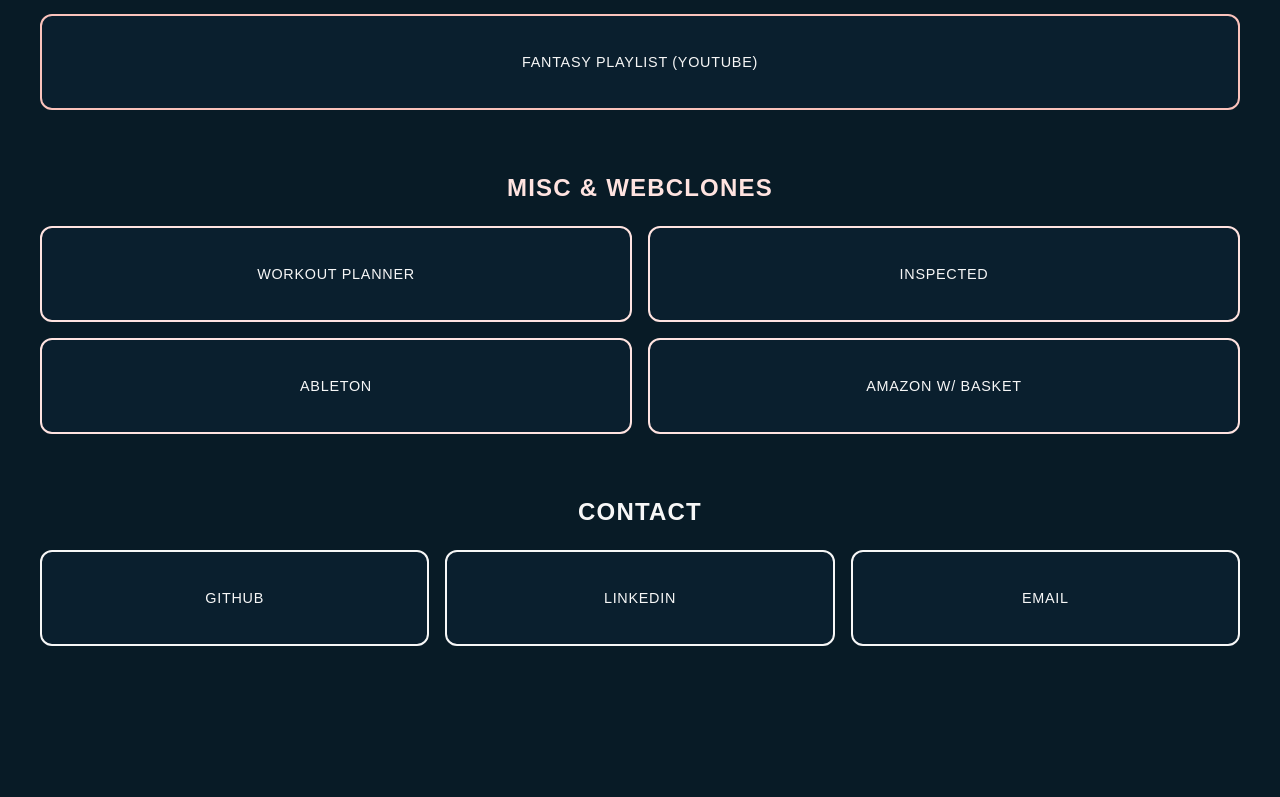
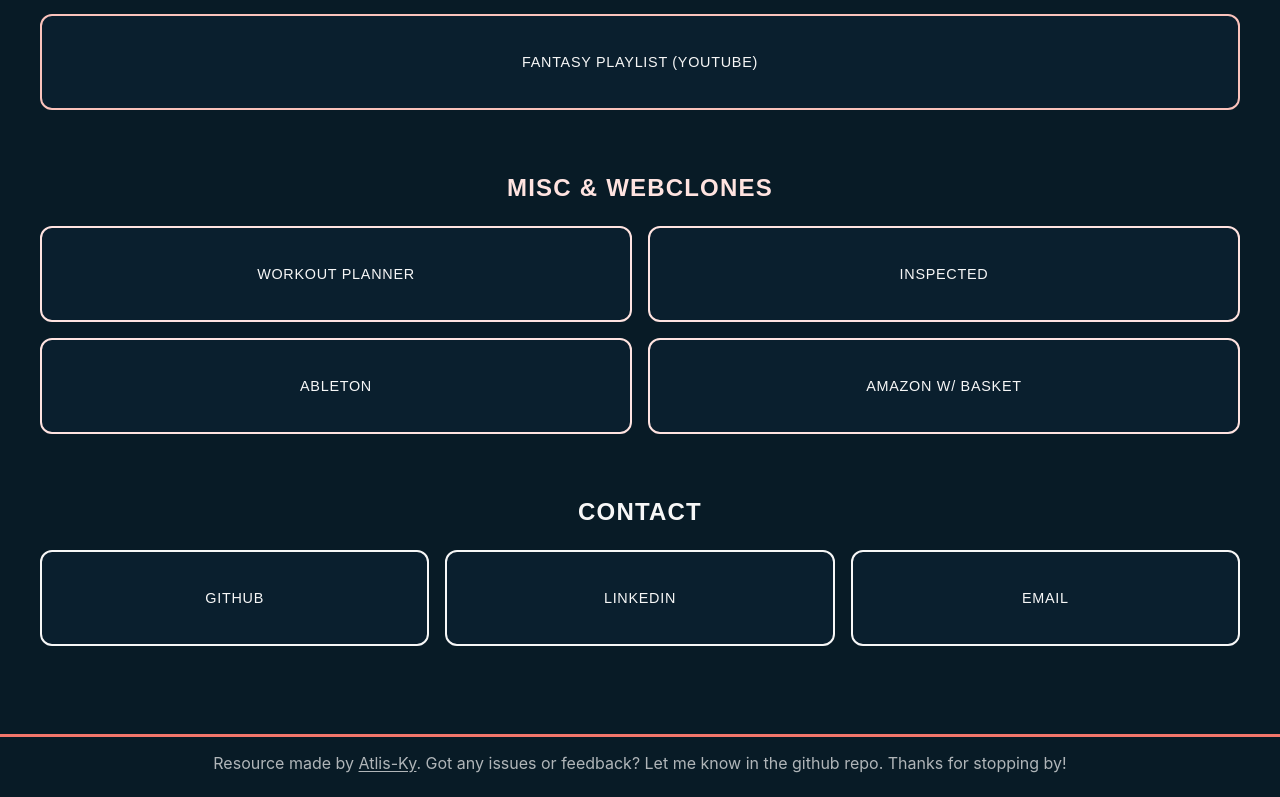
Before and after one commit to Atlis-Ky/frontend-portfolio, a React (Vite) app: page / in a window 1280 px wide. Shown: the part 1148-1945 px from the top of the page. Before the commit the page ends 1858 px from the top, so only its background shows below. Built offline with nearby package versions, Linux system fonts and the light colour scheme; a web font is replaced by a local one.

Commit message:
footer implemented

```diff
--- a/src/App.jsx
+++ b/src/App.jsx
@@ -1,3 +1,4 @@
+import Footer from "./components/Footer";
 import Header from "./components/Header";
 import ProjectList from "./components/ProjectList";
 
@@ -6,6 +7,7 @@ function App() {
     <div className="container">
       <Header />
       <ProjectList />
+      <Footer />
     </div>
   );
 }
--- a/src/components/Footer.jsx
+++ b/src/components/Footer.jsx
@@ -0,0 +1,22 @@
+import React from "react";
+import "../styles/Footer.css";
+
+const Footer = () => (
+  <footer className="footer">
+    <div className="footer-separator"></div>
+    <div className="footer-content">
+      Resource made by{" "}
+      <a
+        href="https://github.com/Atlis-ky"
+        target="_blank"
+        rel="noopener noreferrer"
+      >
+        Atlis-Ky
+      </a>
+      . Got any issues or feedback? Let me know in the github repo. Thanks for
+      stopping by!
+    </div>
+  </footer>
+);
+
+export default Footer;
--- /dev/null
+++ b/src/styles/Footer.css
@@ -0,0 +1,42 @@
+.footer {
+  padding: 1.5rem 0;
+  margin-top: 2rem;
+  width: 100%;
+  color: var(--main-text-light);
+}
+
+.footer-separator {
+  height: 3px;
+  background-color: var(--main-accent);
+  width: 100vw;
+  margin-left: calc(-50vw + 50%);
+  margin-bottom: 1rem;
+}
+
+.footer-content {
+  text-align: center;
+  font-size: 1rem;
+  opacity: 0.7;
+  padding: 0 1rem;
+}
+
+.footer-content a {
+  color: inherit;
+  text-decoration: underline;
+  text-underline-offset: 2px;
+}
+
+.footer-content a:hover {
+  opacity: 0.8;
+}
+
+@media (max-width: 600px) {
+  .footer {
+    padding: 1rem 0;
+    margin-top: 1rem;
+  }
+
+  .footer-content {
+    font-size: 0.8rem;
+  }
+}
```
